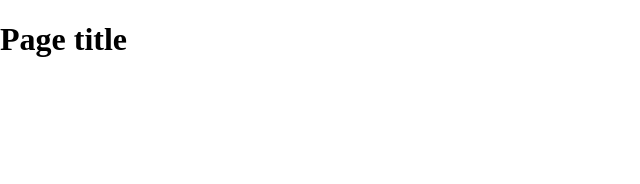
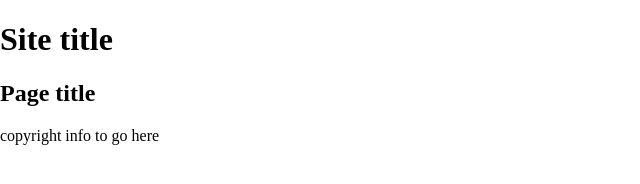
Before and after one commit to kuips4real/git-basics, a plain HTML site: page index.html in a window 1280 px wide. Shown: the whole page, without its empty margins (0-640 px from the left). Drawn offline with nearby package versions, Linux system fonts and the light colour scheme.

Commit message:
added more info to template

```diff
--- a/index.html
+++ b/index.html
@@ -17,13 +17,15 @@
 
 <body>
     <header>
-        <h1>Page title</h1>
+        <h1>Site title</h1>
     </header>
     <nav id="pageNav">
     </nav>
     <main>
+        <h2> Page title </h2>
     </main>
     <footer>
+        copyright info to go here
     </footer>
     <script>
         //use the modernizr load to load up external scripts. This will load the scripts asynchronously, but the order listed matters. Although it will load all scripts in parallel, it will execute them in the order listed
```
